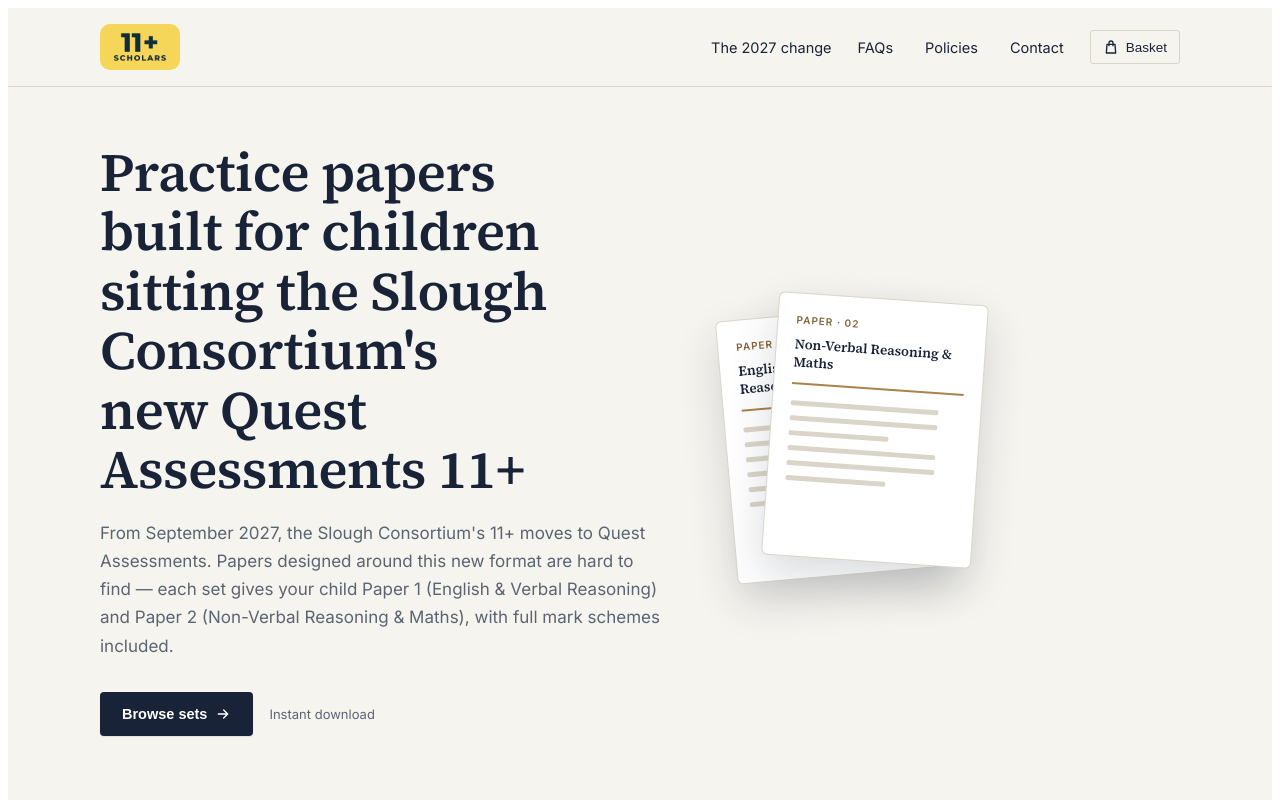
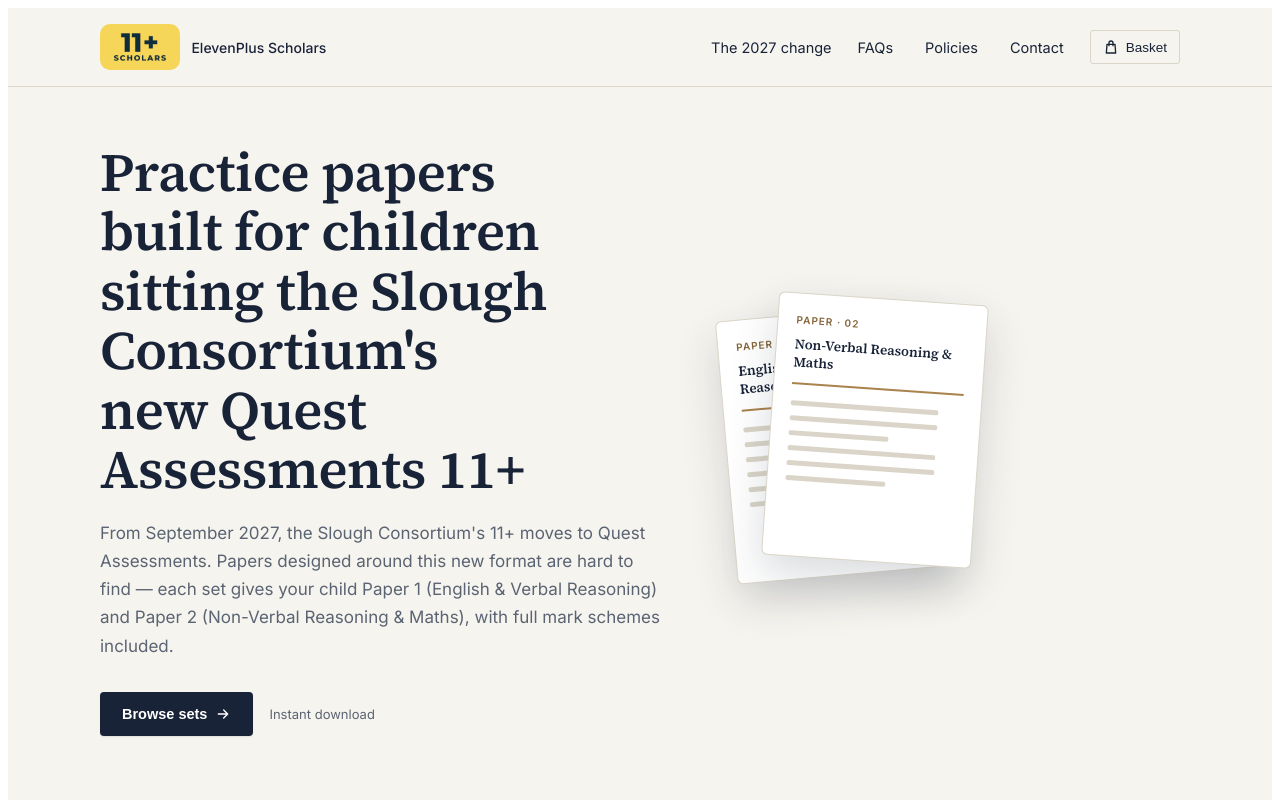
Before and after one commit to i4960550-sys/eleven-plus-site, a React (Vite) app: page / in a window 1280 px wide. Shown: the top 800 px of the page. Built offline with nearby package versions, Linux system fonts and the light colour scheme.

Commit message:
Add business name beside header logo

```diff
--- a/src/App.jsx
+++ b/src/App.jsx
@@ -1048,6 +1048,7 @@
             rowGap: 10,
           }}
         >
+          <div style={{ display: "flex", alignItems: "center", gap: 11 }}>
             <div
               style={{
                 display: "inline-flex",
@@ -1057,11 +1058,9 @@
                 padding: "7px 12px",
               }}
             >
-            <img
-              src={LOGO_SRC}
-              alt="ElevenPlus Scholars"
-              style={{ display: "block", height: 32, width: "auto" }}
-            />
+              <img src={LOGO_SRC} alt="" style={{ display: "block", height: 32, width: "auto" }} />
+            </div>
+            <span style={{ fontSize: 14, fontWeight: 500, color: TOKENS.ink }}>ElevenPlus Scholars</span>
           </div>
           <nav style={{ display: "flex", alignItems: "center", gap: 20, flexWrap: "wrap" }}>
             <a
```
Lines whose indentation alone changed are shown as unchanged.
